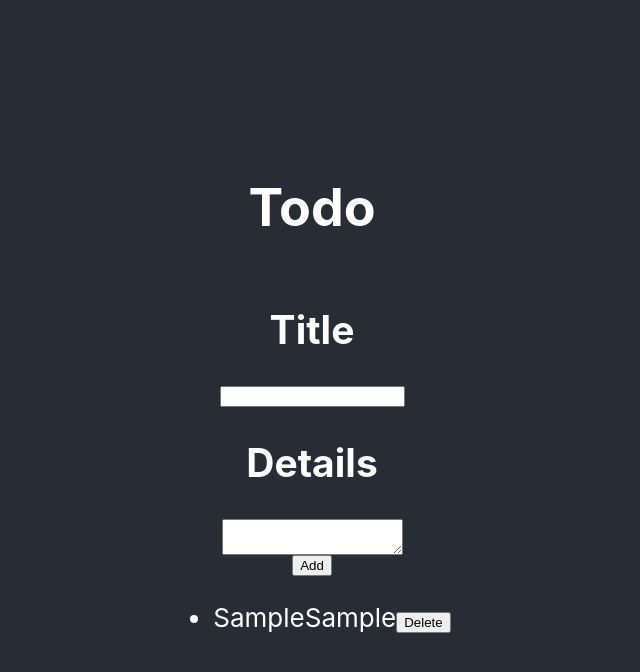
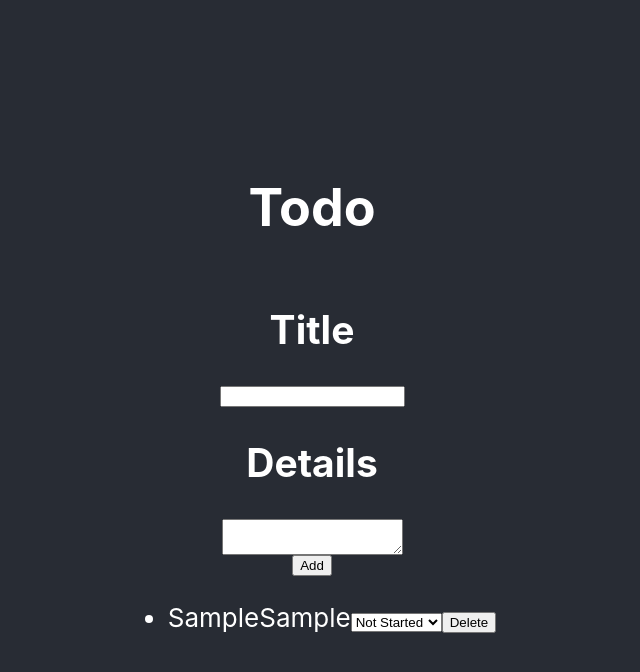
Before and after one commit to toshi-ino/todo-list-react-7, a React (Create React App) app: page / in a window 1280 px wide. Both pictures are taken after typing "Sample", "Sample" into the empty fields and a click on the button "Add". Shown: the top 672 px of the page, without its empty margins (328-968 px from the left). Built offline with nearby package versions, Linux system fonts and the light colour scheme.

Commit message:
Add status function.

```diff
--- a/src/App.js
+++ b/src/App.js
@@ -6,6 +6,7 @@ function App() {
   const [todos, setTodos] = useState([]);
   const [text, setText] = useState("");
   const [detail, setDetail] = useState("");
+  const [status, setStatus] = useState("Not Started");
 
   const handleTodoChange = (e) => {
     setText(e.target.value);
@@ -18,6 +19,7 @@ function App() {
       text: text,
       id: new Date().getTime(),
       detail: detail,
+      status: status,
     };
 
     setTodos([...todos, newTodo]);
@@ -54,10 +56,12 @@ function App() {
           value={text}
           onChange={handleTodoChange}
         />
+
         <h2>Details</h2>
         <textarea value={detail} onChange={handleDetailChange}>
           {detail}
         </textarea>
+
         <button onClick={handleAddClick}>Add</button>
         <div className="App-content">
           <ul>
@@ -66,7 +70,19 @@ function App() {
                 <li key={todo.id}>
                   {todo.text}
                   {todo.detail}
-                  {console.log(todo)}
+
+                  <select
+                    onChange={(e) => {
+                      setStatus(e.target.value);
+                      console.log(e.target.value);
+                    }}
+                  >
+                    <option value="notStarted">Not Started</option>
+                    <option value="inProgress">In Progress</option>
+                    <option value="done">Done</option>
+                  </select>
+
+                  {/* {console.log(e.target.valuedo)} */}
                   <button onClick={() => handleDeleteClick(todo.id)}>
                     Delete
                   </button>
```
